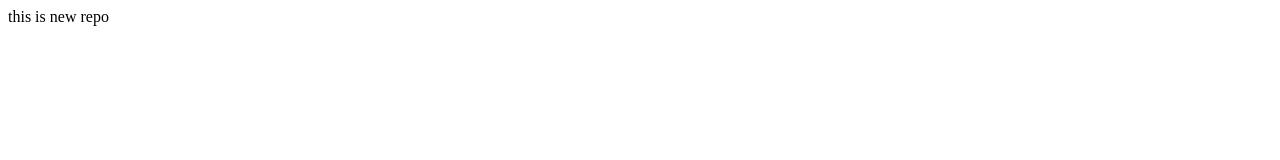
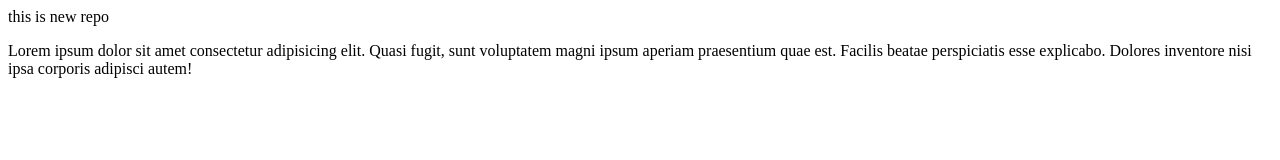
Before and after one commit to ShubhamChavan2894/newrepo, a plain HTML site: page index.html in a window 1280 px wide. Drawn offline with Linux system fonts and the light colour scheme.

Commit message:
new index

```diff
--- a/index.html
+++ b/index.html
@@ -1 +1,7 @@
-<p>this is new repo </p>
+<p>this is new repo</p>
+<p>
+  Lorem ipsum dolor sit amet consectetur adipisicing elit. Quasi fugit, sunt
+  voluptatem magni ipsum aperiam praesentium quae est. Facilis beatae
+  perspiciatis esse explicabo. Dolores inventore nisi ipsa corporis adipisci
+  autem!
+</p>
```
